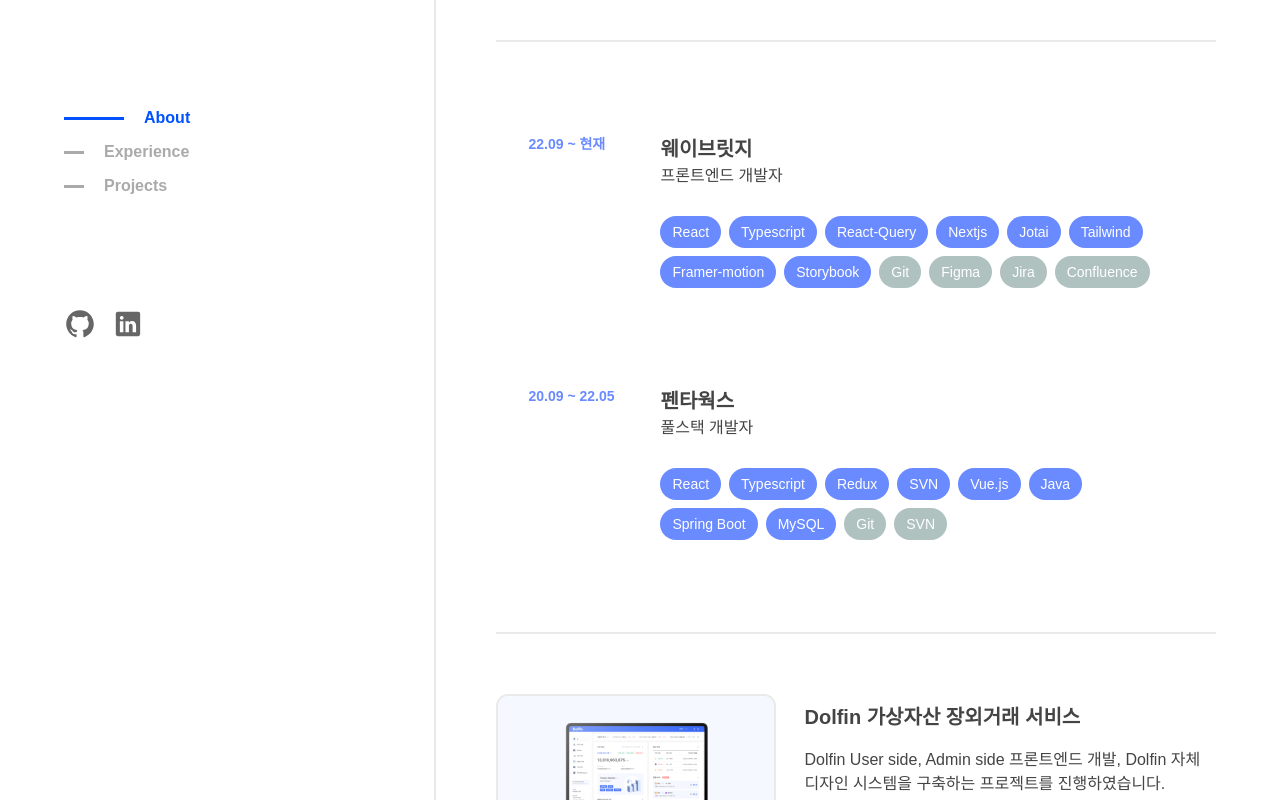
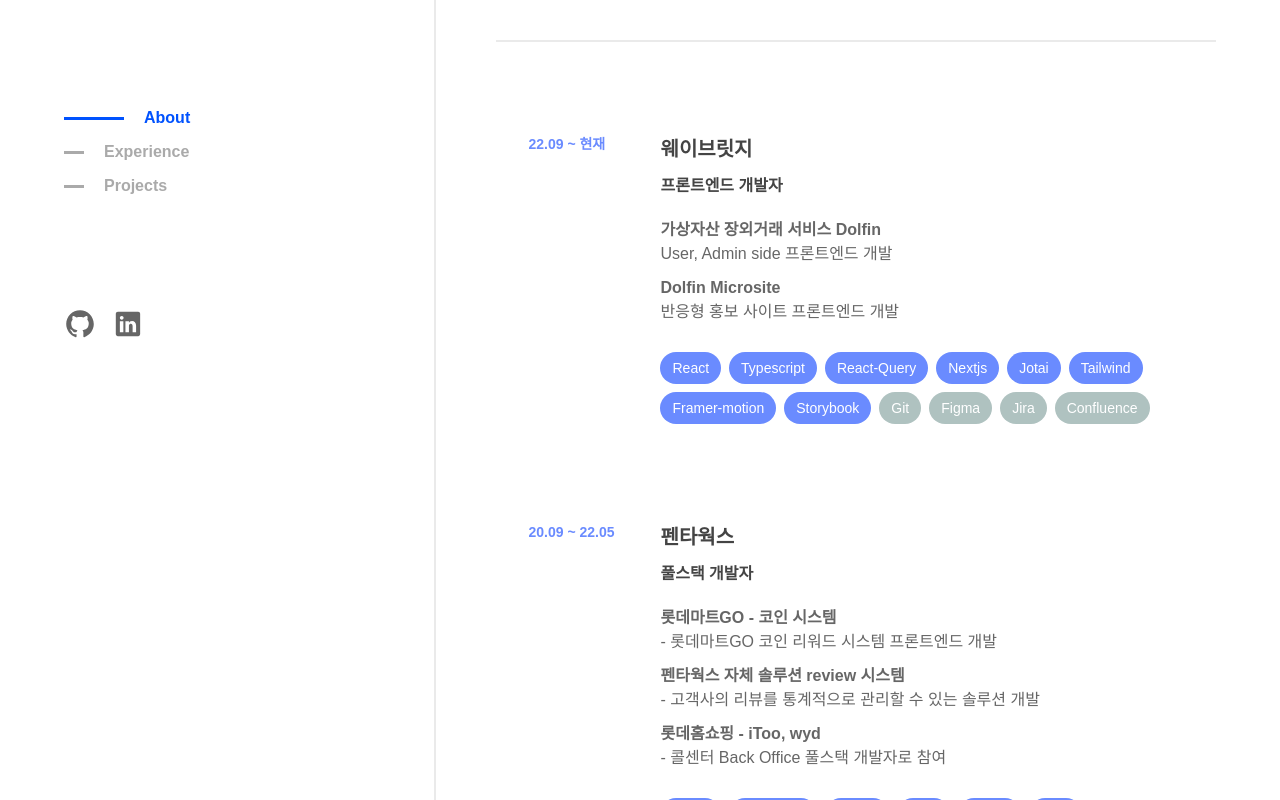
Before and after one commit to wldlglaso/wldlglaso.github.io, a Next.js app: page / in a window 1280 px wide. Shown: the part 360-1160 px from the top of the page. Built offline with nearby package versions, Linux system fonts and the light colour scheme; a web font is replaced by a local one.

Commit message:
add: experience 설명 추가

```diff
--- a/components/experience.tsx
+++ b/components/experience.tsx
@@ -13,6 +13,7 @@
   company,
   period,
   role,
+  descriptions,
   mainSkills,
   subSkills,
 }: PropsWithChildren<Experience>) => (
@@ -22,7 +23,13 @@
     </div>
     <div>
       <p className="text-[20px] font-bold">{company}</p>
-      <p>{role}</p>
+      <p className="text-[16px] font-bold my-[10px]">{role}</p>
+      {descriptions.map(({ main, sub }, idx) => (
+        <div className="pt-[10px] text-gray-6" key={idx}>
+          <p className="font-bold">{main}</p>
+          <p>{sub}</p>
+        </div>
+      ))}
       <div className="flex mt-[28px] flex-wrap gap-[8px]">
         {mainSkills.map((skill) => (
           <Chip text={skill} key={skill} />
--- a/components/projects.tsx
+++ b/components/projects.tsx
@@ -1,5 +1,5 @@
 import Image from "next/image";
-import { projectList, type Project } from "@/constants/projects";
+import { projectList, type Project } from "@/constants";
 import Chevron from "@/public/assets/common/chevron.svg";
 
 const Projects = () => (
--- a/constants/experience.ts
+++ b/constants/experience.ts
@@ -2,8 +2,14 @@
   company: string;
   period: string;
   role: string;
+  descriptions: Description[];
   mainSkills: string[];
   subSkills: string[];
+};
+
+type Description = {
+  main: string;
+  sub: string;
 };
 
 export const experienceList: Experience[] = [
@@ -11,6 +17,16 @@
     company: "웨이브릿지",
     period: "22.09 ~ 현재",
     role: "프론트엔드 개발자",
+    descriptions: [
+      {
+        main: "가상자산 장외거래 서비스 Dolfin",
+        sub: "User, Admin side 프론트엔드 개발",
+      },
+      {
+        main: "Dolfin Microsite",
+        sub: "반응형 홍보 사이트 프론트엔드 개발",
+      },
+    ],
     mainSkills: [
       "React",
       "Typescript",
@@ -27,6 +43,20 @@
     company: "펜타웍스",
     period: "20.09 ~ 22.05",
     role: "풀스택 개발자",
+    descriptions: [
+      {
+        main: "롯데마트GO - 코인 시스템",
+        sub: "- 롯데마트GO 코인 리워드 시스템 프론트엔드 개발",
+      },
+      {
+        main: "펜타웍스 자체 솔루션 review 시스템",
+        sub: "- 고객사의 리뷰를 통계적으로 관리할 수 있는 솔루션 개발",
+      },
+      {
+        main: "롯데홈쇼핑 - iToo, wyd",
+        sub: "- 콜센터 Back Office 풀스택 개발자로 참여",
+      },
+    ],
     mainSkills: [
       "React",
       "Typescript",
--- a/constants/index.ts
+++ b/constants/index.ts
@@ -1 +1,2 @@
 export * from "./experience";
+export * from "./projects";
```
